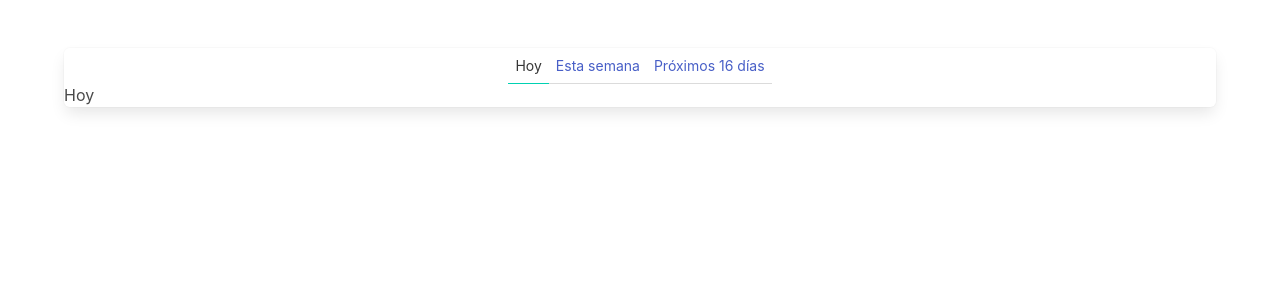
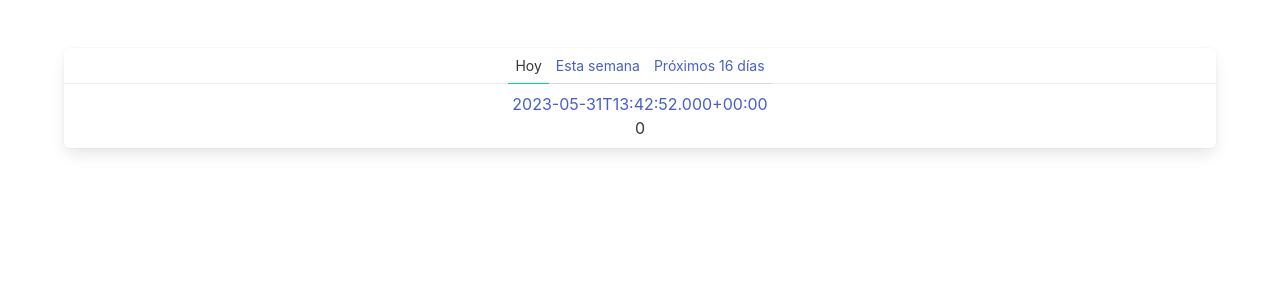
Before and after one commit to IIC3585-2023/vue-grupo-09, a Vue app in the folder meteo-09/: page / in a window 1280 px wide. Shown: the top 300 px of the page. Built offline with nearby package versions, Linux system fonts and the light colour scheme.

Commit message:
Added Wather type and WeatherItem

```diff
--- a/meteo-09/package.json
+++ b/meteo-09/package.json
@@ -11,11 +11,13 @@
   "dependencies": {
     "axios": "^1.4.0",
     "bulma": "^0.9.4",
+    "luxon": "^3.3.0",
     "pinia": "^2.1.3",
     "vue": "^3.2.47",
     "vue-router": "^4.2.2"
   },
   "devDependencies": {
+    "@types/luxon": "^3.3.0",
     "@types/node": "^20.2.5",
     "@vitejs/plugin-vue": "^4.1.0",
     "typescript": "^5.0.2",
--- /dev/null
+++ b/meteo-09/src/components/WeatherItem.vue
@@ -0,0 +1,14 @@
+<script setup lang="ts">
+import { Weather } from '../scripts/weather';
+
+defineProps<{
+  weather: Weather
+}>()
+</script>
+
+<template>
+  <a class="panel-block is-flex is-flex-direction-column">
+    <a>{{ weather.dt }}</a>
+    <div>{{ weather.temp }}</div>
+  </a>
+</template>
--- /dev/null
+++ b/meteo-09/src/scripts/weather.ts
@@ -0,0 +1,45 @@
+import { DateTime } from 'luxon';
+
+export interface Weather {
+  dt: string
+  temp: number
+  feels_like: number
+  temp_min: number
+  temp_max: number
+  pressure: number
+  humidity: number
+  period: string
+}
+
+export const today: Weather = {
+  dt: DateTime.now().toISO() || '',
+  temp: 0,
+  feels_like: 0,
+  temp_min: 0,
+  temp_max: 0,
+  pressure: 0,
+  humidity: 0,
+  period: 'Hoy'
+};
+
+export const thisWeek: Weather = {
+  dt: DateTime.now().minus({ days: 5 }).toISO() || '',
+  temp: 1,
+  feels_like: 1,
+  temp_min: 1,
+  temp_max: 1,
+  pressure: 1,
+  humidity: 1,
+  period: 'Esta semana'
+};
+
+export const sixteenDays: Weather = {
+  dt: DateTime.now().minus({ days: 16 }).toISO() || '',
+  temp: 1,
+  feels_like: 1,
+  temp_min: 1,
+  temp_max: 1,
+  pressure: 1,
+  humidity: 1,
+  period: 'Próximos 16 días'
+};
--- a/meteo-09/src/views/HomeView.vue
+++ b/meteo-09/src/views/HomeView.vue
@@ -1,12 +1,23 @@
 <script setup lang="ts">
-import { ref } from 'vue'
-const periods = ['Hoy', 'Esta semana', 'Próximos 16 días']
+import { ref, computed } from 'vue'
+import { Weather, today, thisWeek, sixteenDays } from '../scripts/weather'
+import WeatherItem from '../components/WeatherItem.vue';
 
-const selectedPeriod = ref(periods[0])
+const periods = ['Hoy', 'Esta semana', 'Próximos 16 días'] as const
 
-function selectPeriod (period: string) {
+type Period = typeof periods[number]
+
+const selectedPeriod = ref<Period>(periods[0])
+
+function selectPeriod (period: Period) {
   selectedPeriod.value = period
 }
+
+const weathers = computed<Weather[]>(() => [
+  today,
+  thisWeek,
+  sixteenDays
+].filter(weather => weather.period === selectedPeriod.value))
 </script>
 
 <template>
@@ -17,6 +28,6 @@ function selectPeriod (period: string) {
         {{ period }}
       </a>
     </span>
-    {{ selectedPeriod }}
+    <WeatherItem v-for="weather of weathers" :key="weather.period" :weather="weather" />
   </nav>
 </template>
```
Also changed, not shown: 1 other file (tests, documents, lock files or other folders).
